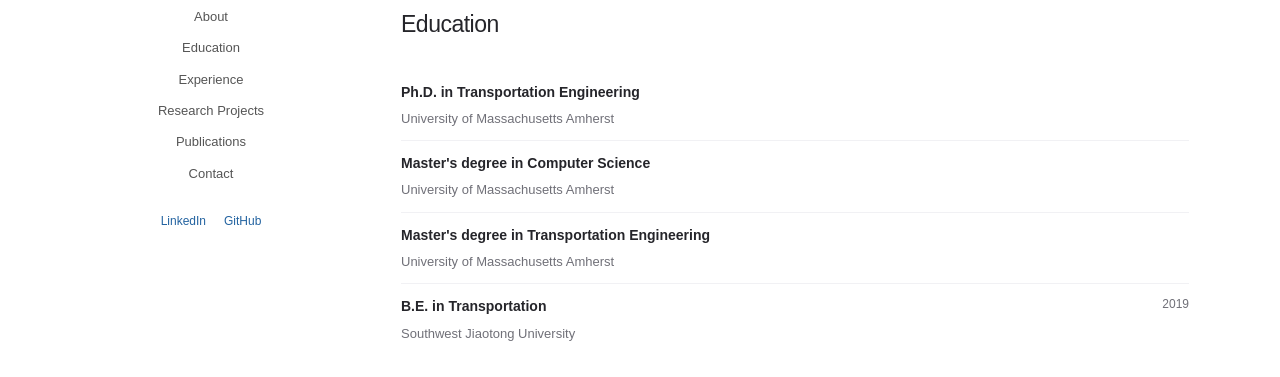
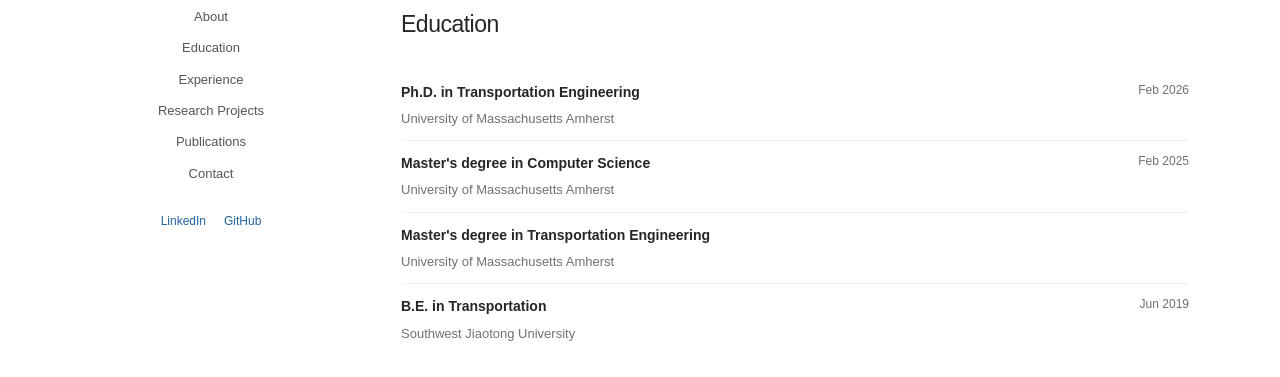
Before and after one commit to Zhuo-Han-challenger/Zhuo-Han-challenger.github.io, a plain HTML site: page index.html in a window 1280 px wide. Shown: the part 423-800 px from the top of the page. Drawn offline with Linux system fonts and the light colour scheme.

Commit message:
Add graduation dates to Education

```diff
--- a/index.html
+++ b/index.html
@@ -97,10 +97,10 @@
 <p>I received my <strong>Ph.D. in Transportation Engineering</strong> from the University of Massachusetts Amherst. I also earned master's degrees in <strong>Computer Science</strong> and <strong>Transportation Engineering</strong> at UMass Amherst. I received my B.E. in Transportation from Southwest Jiaotong University in 2019.</p>
 <p class="work-focus">My current work focuses on <strong>spatial intelligence, world models, and 3D reconstruction</strong>.</p></div>
 <section id="education" aria-labelledby="education-label"><h2 id="education-label">Education</h2>
-<div class="degree"><div><h3>Ph.D. in Transportation Engineering</h3><p>University of Massachusetts Amherst</p></div></div>
-<div class="degree"><div><h3>Master's degree in Computer Science</h3><p>University of Massachusetts Amherst</p></div></div>
+<div class="degree"><div><h3>Ph.D. in Transportation Engineering</h3><p>University of Massachusetts Amherst</p></div><time class="year" datetime="2026-02">Feb 2026</time></div>
+<div class="degree"><div><h3>Master's degree in Computer Science</h3><p>University of Massachusetts Amherst</p></div><time class="year" datetime="2025-02">Feb 2025</time></div>
 <div class="degree"><div><h3>Master's degree in Transportation Engineering</h3><p>University of Massachusetts Amherst</p></div></div>
-<div class="degree"><div><h3>B.E. in Transportation</h3><p>Southwest Jiaotong University</p></div><span class="year">2019</span></div>
+<div class="degree"><div><h3>B.E. in Transportation</h3><p>Southwest Jiaotong University</p></div><time class="year" datetime="2019-06">Jun 2019</time></div>
 </section>
 <section id="experience" aria-labelledby="experience-label"><h2 id="experience-label">Experience</h2>
 <article class="entry"><div class="experience-head"><div><h3>Huawei</h3><p>Research Scientist</p><p class="meta">March 2026 – Present</p></div><img class="company-logo" src="assets/huawei-logo.png" alt="Huawei logo" width="266" height="60" loading="lazy"></div><p><strong>Graphics and Spatial Computing Lab</strong></p><p class="meta">Institute of Media Technology and Experiment Design · Huawei 2012 Lab</p><p>Developing methods for 3D Gaussian Splatting (3DGS)-based scene reconstruction and 3D content generation, alongside training acceleration and multi-GPU parallel computation.</p></article>
```
